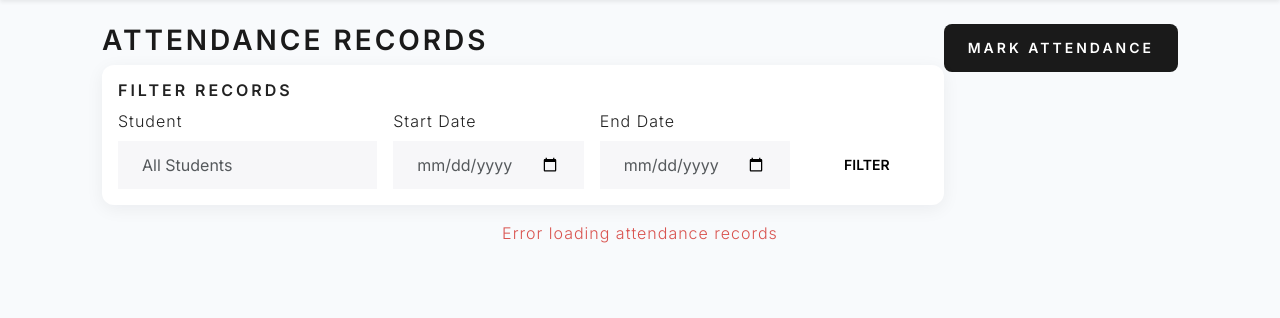
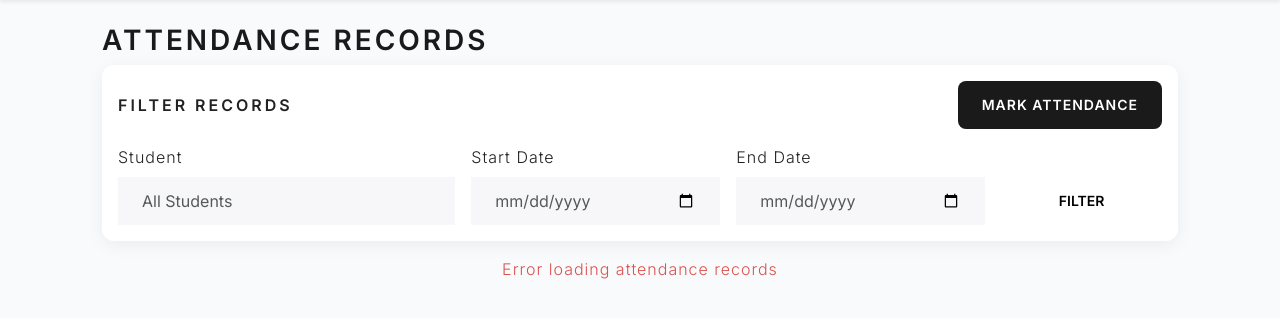
Before and after one commit to krishnanandakbhat/attendance_management, a Python web app: template app/templates/attendance/list.html in a window 1280 px wide. Shown: the part 92-410 px from the top of the page. Run offline with Jinja, Linux system fonts and the light colour scheme; the template is opened without the code that fills it, so the values that code supplies are empty; some libraries are stand-ins or nearby versions.

Commit message:
UI: align filter controls and move 'Mark Attendance' button into filter header

```diff
--- a/app/templates/attendance/list.html
+++ b/app/templates/attendance/list.html
@@ -3,14 +3,15 @@
 {% block title %}Attendance{% endblock %}
 
 {% block content %}
-<h2>Attendance Records
-    <a href="/attendance/mark" class="btn btn-primary float-end">Mark Attendance</a>
-</h2>
+<h2>Attendance Records</h2>
 
 <div class="card mb-3">
     <div class="card-body">
-        <h5 class="card-title">Filter Records</h5>
-        <form id="filterForm" class="row g-3">
+        <div class="d-flex justify-content-between align-items-center mb-3">
+            <h5 class="card-title mb-0">Filter Records</h5>
+            <a href="/attendance/mark" class="btn btn-primary">Mark Attendance</a>
+        </div>
+        <form id="filterForm" class="row g-3 align-items-end">
             <div class="col-md-4">
                 <label for="filterStudent" class="form-label">Student</label>
                 <select class="form-control" id="filterStudent" name="student_id">
@@ -25,7 +26,7 @@
                 <label for="filterEndDate" class="form-label">End Date</label>
                 <input type="date" class="form-control" id="filterEndDate" name="end_date">
             </div>
-            <div class="col-md-2 d-flex align-items-end">
+            <div class="col-md-2">
                 <button type="submit" class="btn btn-secondary w-100">Filter</button>
             </div>
         </form>
```
